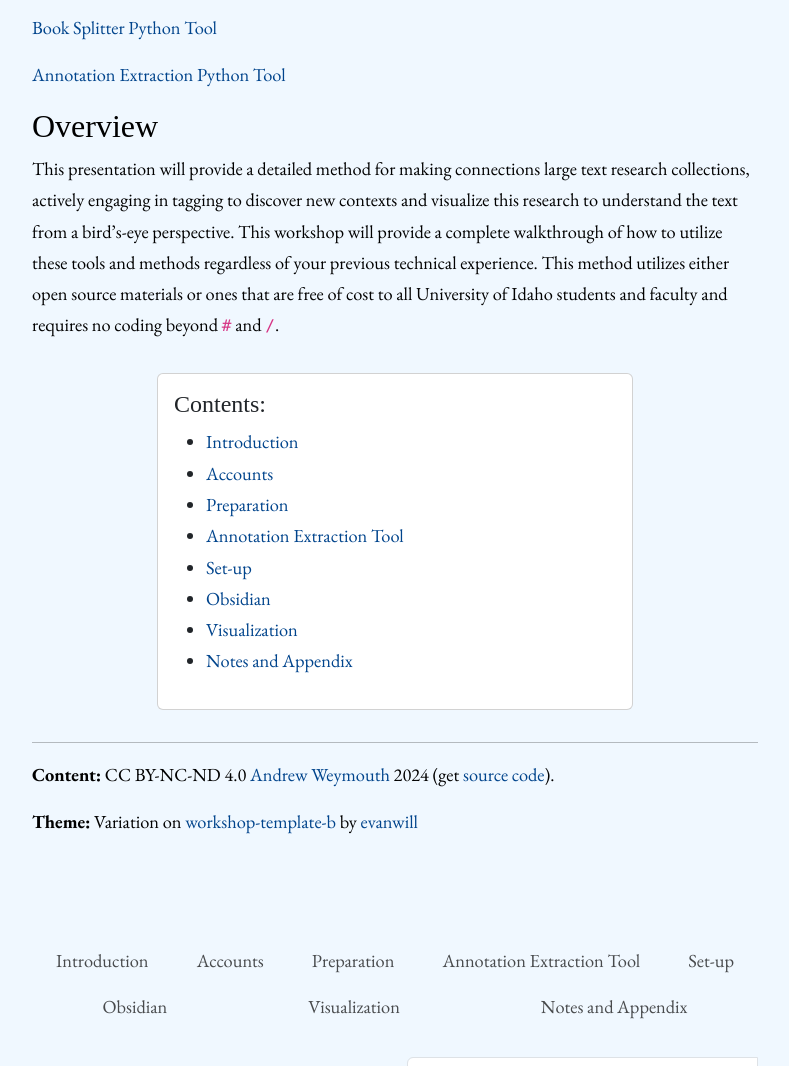
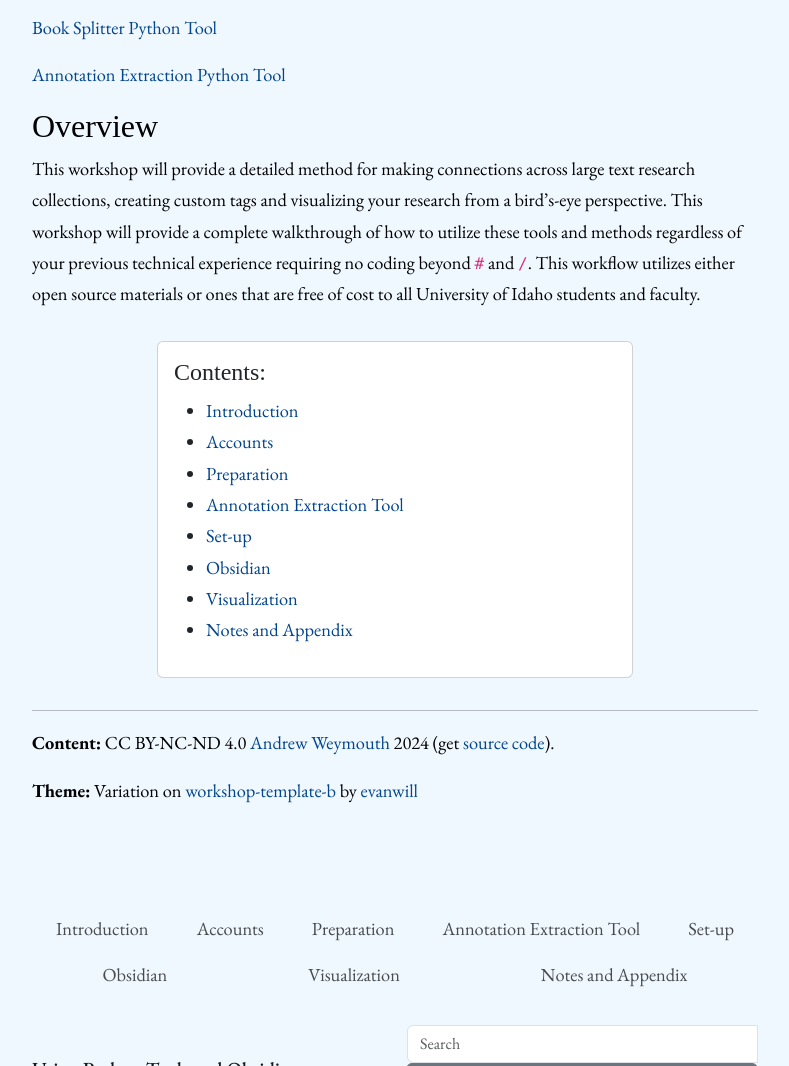
Before and after one commit to aweymo-ui/python_obsidian, a Jekyll site: the page built from index.md, in a window 1280 px wide, cut to the strip 179-1245 px from the top of the page. Shown: the whole strip, without its empty margins (245-1034 px from the left). Built offline with Jekyll 4.4.1, drawn with Linux system fonts in a browser that asks for light colours; some web fonts are replaced.

Commit message:
updating script

```diff
--- a/index.md
+++ b/index.md
@@ -12,7 +12,7 @@ gallery: true
 
 ## Overview
 
-This presentation will provide a detailed method for making connections large text research collections, actively engaging in tagging to discover new contexts and visualize this research to understand the text from a bird's-eye perspective. This workshop will provide a complete walkthrough of how to utilize these tools and methods regardless of your previous technical experience. This method utilizes either open source materials or ones that are free of cost to all University of Idaho students and faculty and requires no coding beyond `#` and `/`.
+This workshop will provide a detailed method for making connections across large text research collections, creating custom tags and visualizing your research from a bird's-eye perspective. This workshop will provide a complete walkthrough of how to utilize these tools and methods regardless of your previous technical experience requiring no coding beyond `#` and `/`. This workflow utilizes either open source materials or ones that are free of cost to all University of Idaho students and faculty.
 
 {% include toc.html %}
 
```
Also changed, not shown: content/1_intro.md (+4 -4 lines), 13 other files.
